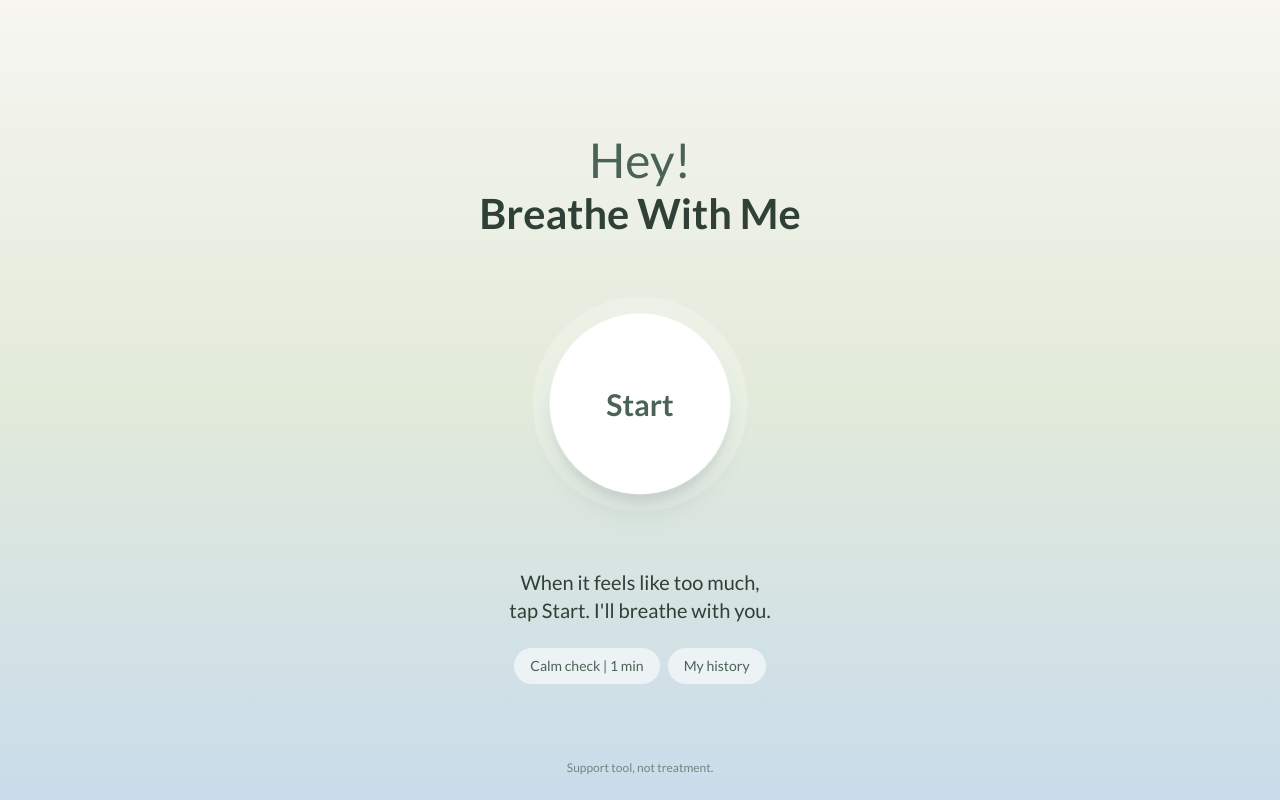
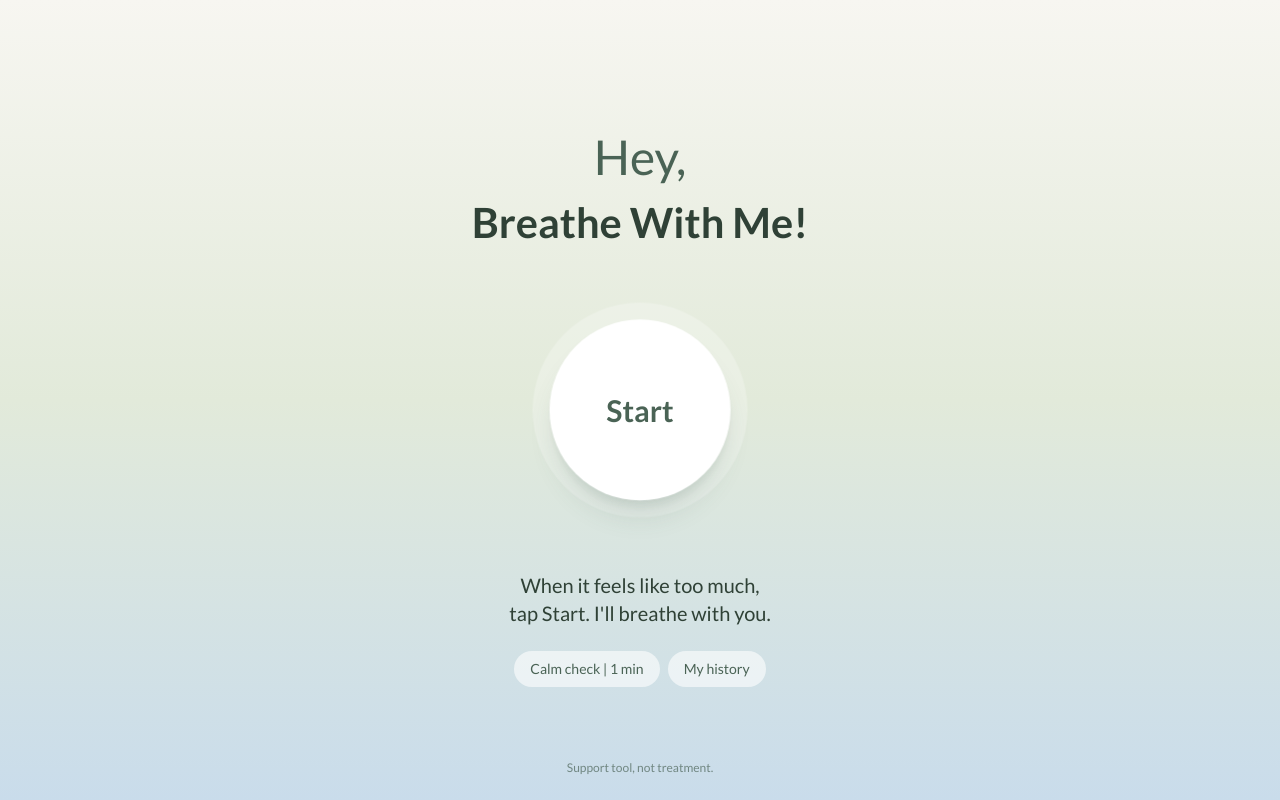
Before and after one commit to Anxhela25/breathe-with-me, a React (Vite) app in the folder frontend/: page / in a window 1280 px wide. Built offline with nearby package versions, Linux system fonts and the light colour scheme; no server answers; what @capacitor/core would draw is missing.

Commit message:
Home: 'Hey,' then 'Breathe With Me!' with a bit more space between

```diff
--- a/frontend/src/pages/Home.jsx
+++ b/frontend/src/pages/Home.jsx
@@ -30,8 +30,8 @@ export default function Home() {
         </header>
 
         <div className="flex flex-1 flex-col items-center justify-center">
-          <p className="text-5xl text-sage">Hey!</p>
-          <h1 className="mt-1 text-center text-[2.6rem] font-bold leading-tight text-sage-dark">Breathe With Me</h1>
+          <p className="text-5xl text-sage">Hey,</p>
+          <h1 className="mt-4 text-center text-[2.6rem] font-bold leading-tight text-sage-dark">Breathe With Me!</h1>
         </div>
 
         {/* breathes slowly while waiting */}
```
